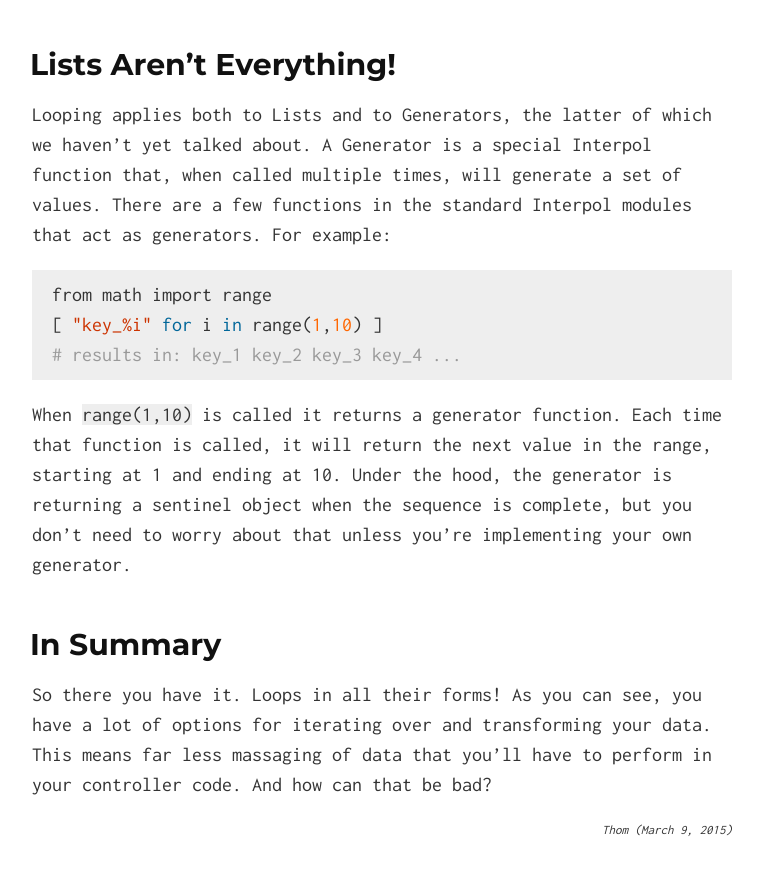
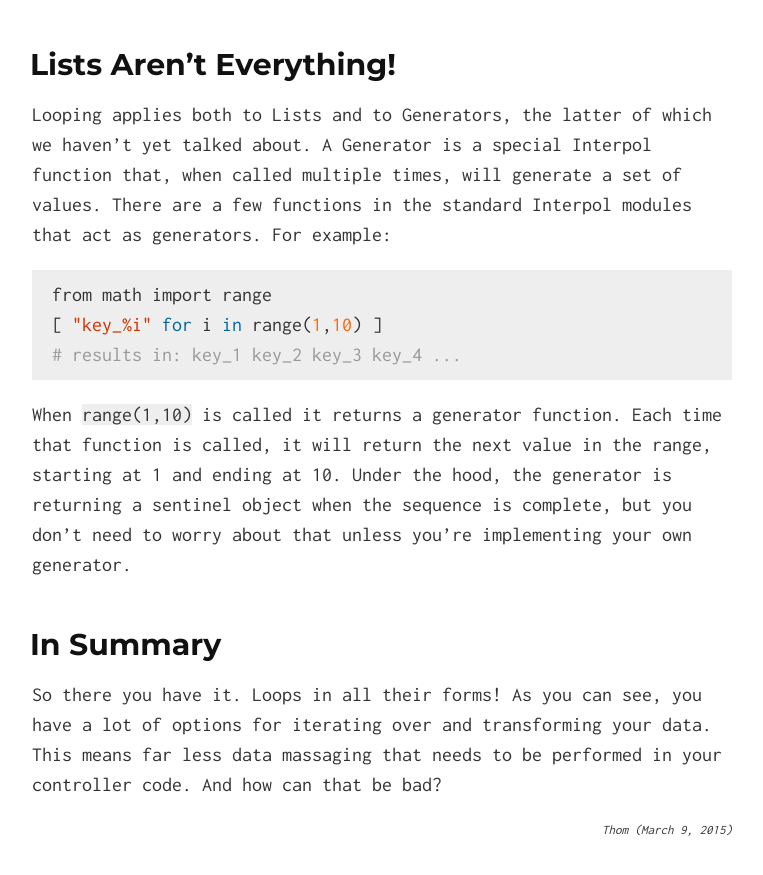
Before and after one commit to kode4food/interpol, a Jekyll site: the page built from blog/_posts/2015-03-09-fun_with_loops.md, in a window 1280 px wide and 900 px high, scrolled down 3350 px. Shown: the top 875 px of the window, without its empty margins (258-1021 px from the left). Built offline with Jekyll 4.4.1, drawn with Linux system fonts in a browser that asks for light colours; Markdown is read by kramdown in place of the engine named in the settings.

Commit message:
fun with Loops

```diff
--- a/blog/_posts/2015-03-09-fun_with_loops.md
+++ b/blog/_posts/2015-03-09-fun_with_loops.md
@@ -104,4 +104,4 @@ from math import range
 When `range(1,10)` is called it returns a generator function.  Each time that function is called, it will return the next value in the range, starting at 1 and ending at 10.  Under the hood, the generator is returning a sentinel object when the sequence is complete, but you don't need to worry about that unless you're implementing your own generator.
 
 ## In Summary
-So there you have it.  Loops in all their forms!  As you can see, you have a lot of options for iterating over and transforming your data.  This means far less massaging of data that you'll have to perform in your controller code.  And how can that be bad?
+So there you have it.  Loops in all their forms!  As you can see, you have a lot of options for iterating over and transforming your data.  This means far less data massaging that needs to be performed in your controller code.  And how can that be bad?
```
